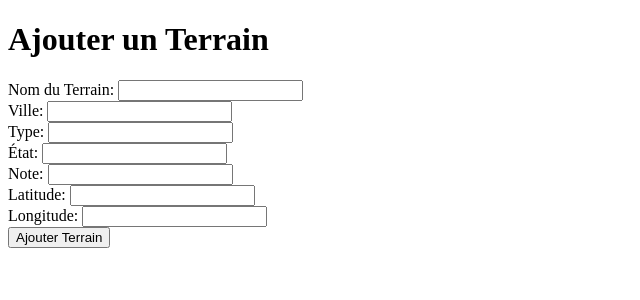
After one commit to lu-dos/PPe, a PHP site: page /ajouter.php in a window 1280 px wide. The commit adds this page. Shown: the top 300 px of the page, without its empty margins (0-640 px from the left). Run offline with PHP 8.4, Linux system fonts and the light colour scheme.

Commit message:
ajouter un point

```diff
--- /dev/null
+++ b/ajouter.php
@@ -0,0 +1,74 @@
+<?php
+$host = 'localhost';
+$dbname = 'tablepetanque';
+$username = 'root';
+$password = '';
+
+try {
+    $conn = new PDO("mysql:host=$host;dbname=$dbname", $username, $password);
+    $conn->setAttribute(PDO::ATTR_ERRMODE, PDO::ERRMODE_EXCEPTION);
+
+    // Traitement du formulaire si soumis
+    if ($_SERVER['REQUEST_METHOD'] === 'POST') {
+        $nom = $_POST['nom_terrain'];
+        $ville = $_POST['ville'];
+        $type = $_POST['type_terrain'];
+        $etat = $_POST['etat'];
+        $note = $_POST['note'];
+        $latitude = $_POST['latitude'];
+        $longitude = $_POST['longitude'];
+
+        // Insérer le nouveau terrain
+        $sql = "INSERT INTO terrain (nom_terrain, ville, type_terrain, etat, note, latitude, longitude) VALUES (:nom, :ville, :type, :etat, :note, :latitude, :longitude)";
+        $stmt = $conn->prepare($sql);
+        $stmt->bindParam(':nom', $nom);
+        $stmt->bindParam(':ville', $ville);
+        $stmt->bindParam(':type', $type);
+        $stmt->bindParam(':etat', $etat);
+        $stmt->bindParam(':note', $note);
+        $stmt->bindParam(':latitude', $latitude);
+        $stmt->bindParam(':longitude', $longitude);
+        $stmt->execute();
+
+        header("Location: reservation.php"); // Rediriger après ajout
+        exit();
+    }
+} catch (PDOException $e) {
+    echo "Erreur de connexion : " . $e->getMessage();
+}
+?>
+
+<!DOCTYPE html>
+<html lang="fr">
+<head>
+    <meta charset="UTF-8">
+    <title>Ajouter un Terrain</title>
+</head>
+<body>
+    <h1>Ajouter un Terrain</h1>
+    <form method="POST">
+        <label>Nom du Terrain:</label>
+        <input type="text" name="nom_terrain" required><br>
+
+        <label>Ville:</label>
+        <input type="text" name="ville" required><br>
+
+        <label>Type:</label>
+        <input type="text" name="type_terrain" required><br>
+
+        <label>État:</label>
+        <input type="text" name="etat" required><br>
+
+        <label>Note:</label>
+        <input type="number" step="0.1" name="note" required><br>
+
+        <label>Latitude:</label>
+        <input type="text" name="latitude" required><br>
+
+        <label>Longitude:</label>
+        <input type="text" name="longitude" required><br>
+
+        <button type="submit">Ajouter Terrain</button>
+    </form>
+</body>
+</html>
```
Also changed, not shown: reservation.php (+7 -0 lines).
